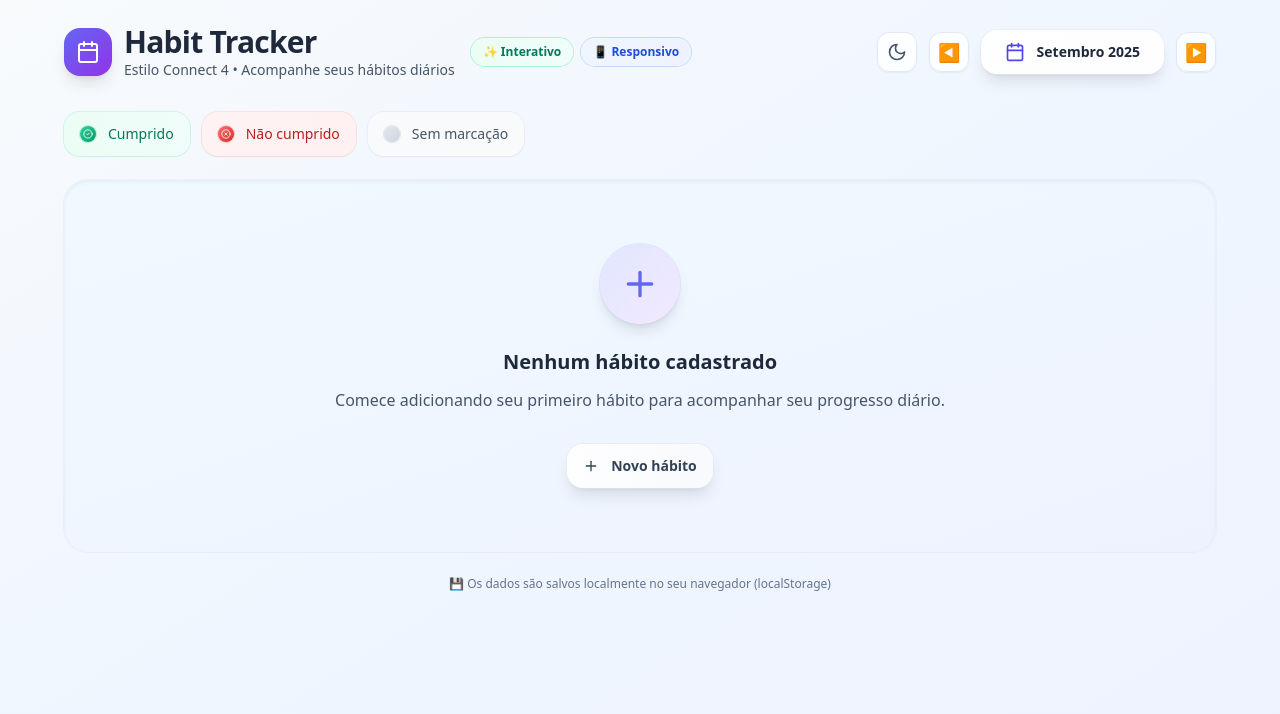
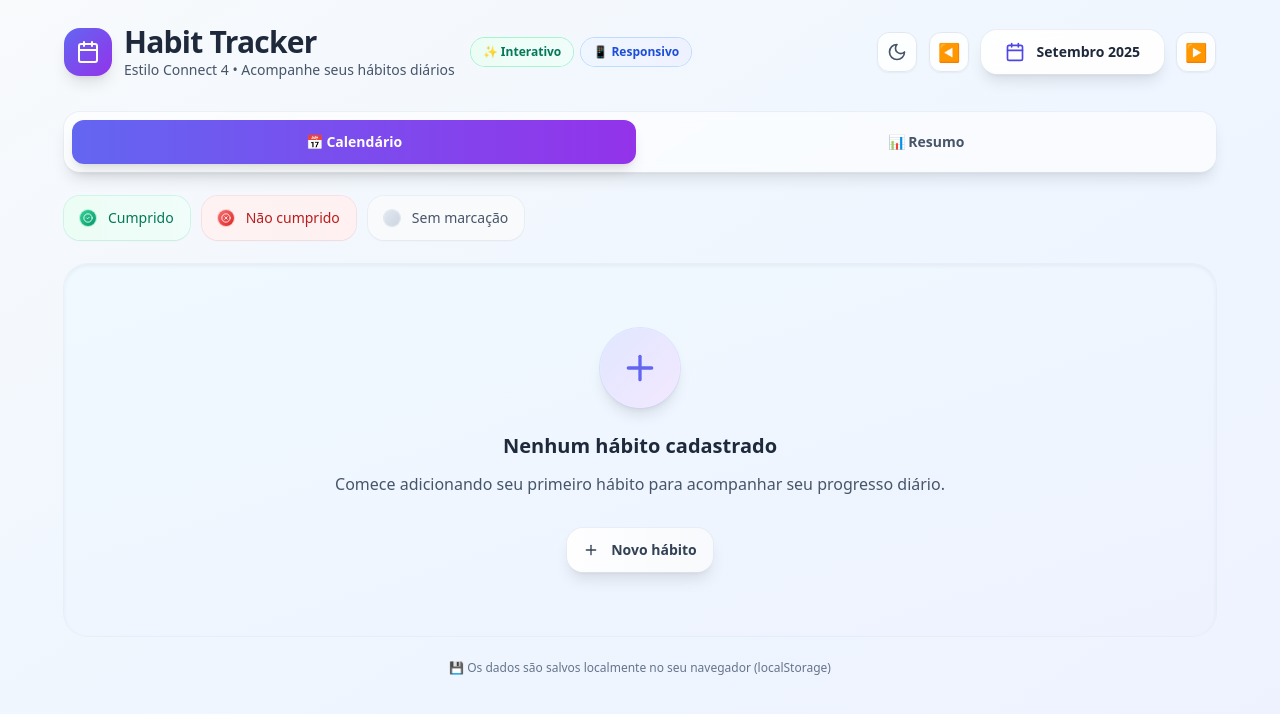
Before and after one commit to ssantznh/habit-tracker-lig-4, a Next.js app: page / in a window 1280 px wide. Shown: the top 714 px of the page. Built offline with nearby package versions, Linux system fonts and the light colour scheme.

Commit message:
Add summary tab functionality and refactor tab navigation in ConnectFourHabitTracker

```diff
--- a/app/page.js
+++ b/app/page.js
@@ -37,6 +37,7 @@ export default function ConnectFourHabitTracker() {
   const [records, setRecords] = useState({});
   const [darkMode, setDarkMode] = useState(false);
   const [isLoaded, setIsLoaded] = useState(false);
+  const [activeTab, setActiveTab] = useState('calendar'); // 'calendar' or 'summary'
 
   // Load data from localStorage on mount
   useEffect(() => {
@@ -149,6 +150,31 @@ export default function ConnectFourHabitTracker() {
       missed,
       totalMarked,
       pct: totalMarked ? Math.round((done / totalMarked) * 100) : 0,
+    };
+  };
+
+  // Calculate total cumprido across all months for unbroken habits
+  const getHabitSummary = (habitId) => {
+    let totalCumprido = 0;
+    let isBroken = false;
+
+    // Check all months in records
+    Object.values(records).forEach(monthData => {
+      const habitData = monthData[habitId];
+      if (habitData) {
+        Object.values(habitData).forEach(status => {
+          if (status === "done") {
+            totalCumprido++;
+          } else if (status === "missed") {
+            isBroken = true;
+          }
+        });
+      }
+    });
+
+    return {
+      totalCumprido: isBroken ? 0 : totalCumprido, // Only count if not broken
+      isBroken
     };
   };
 
@@ -385,6 +411,136 @@ export default function ConnectFourHabitTracker() {
     );
   }
 
+  // Summary tab component
+  function SummaryTab() {
+    const unbrokenHabits = habits.filter(habit => {
+      const summary = getHabitSummary(habit.id);
+      return !summary.isBroken && summary.totalCumprido > 0;
+    });
+
+    const totalCumprido = unbrokenHabits.reduce((sum, habit) => {
+      const summary = getHabitSummary(habit.id);
+      return sum + summary.totalCumprido;
+    }, 0);
+
+    if (habits.length === 0) {
+      return <EmptyState />;
+    }
+
+    return (
+      <motion.div
+        initial={{ opacity: 0, y: 20 }}
+        animate={{ opacity: 1, y: 0 }}
+        transition={{ duration: 0.6, delay: 0.3 }}
+        className="space-y-6"
+      >
+        {/* Summary Header */}
+        <div className="rounded-3xl bg-gradient-to-br from-white/80 to-slate-50/80 p-6 shadow-2xl ring-1 ring-slate-200/50 backdrop-blur-sm">
+          <div className="text-center">
+            <h2 className="mb-2 text-2xl font-bold text-slate-800">Resumo dos Hábitos</h2>
+            <p className="text-slate-600 mb-4">Total de dias cumpridos sem interrupção</p>
+            <div className="inline-flex items-center gap-3 rounded-2xl bg-gradient-to-r from-emerald-50 to-teal-50 px-6 py-4 shadow-lg ring-1 ring-emerald-200/50">
+              <CheckCircle2 className="h-8 w-8 text-emerald-600" />
+              <div>
+                <div className="text-3xl font-bold text-emerald-700">{totalCumprido}</div>
+                <div className="text-sm font-medium text-emerald-600">dias cumpridos</div>
+              </div>
+            </div>
+          </div>
+        </div>
+
+        {/* Habit Cards */}
+        {unbrokenHabits.length === 0 ? (
+          <motion.div
+            initial={{ opacity: 0, scale: 0.95 }}
+            animate={{ opacity: 1, scale: 1 }}
+            transition={{ duration: 0.5 }}
+            className="rounded-3xl bg-gradient-to-br from-amber-50 via-orange-50 to-red-50 p-12 shadow-inner ring-1 ring-amber-200/50"
+          >
+            <div className="text-center">
+              <div className="mx-auto mb-6 flex h-20 w-20 items-center justify-center rounded-full bg-gradient-to-br from-amber-100 to-orange-100 shadow-lg ring-1 ring-amber-200/50">
+                <XCircle className="h-10 w-10 text-amber-500" />
+              </div>
+              <h3 className="mb-3 text-xl font-bold text-amber-800">Nenhum hábito ininterrupto</h3>
+              <p className="text-amber-600">
+                Todos os hábitos foram quebrados em algum momento. Mantenha a consistência para ver o resumo!
+              </p>
+            </div>
+          </motion.div>
+        ) : (
+          <div className="grid gap-4 md:grid-cols-2 lg:grid-cols-3">
+            {unbrokenHabits.map((habit, index) => {
+              const summary = getHabitSummary(habit.id);
+              return (
+                <motion.div
+                  key={habit.id}
+                  initial={{ opacity: 0, y: 20 }}
+                  animate={{ opacity: 1, y: 0 }}
+                  transition={{ duration: 0.4, delay: 0.1 * index }}
+                  className="group relative overflow-hidden rounded-2xl bg-gradient-to-br from-white/90 to-slate-50/90 p-6 shadow-lg ring-1 ring-slate-200/50 backdrop-blur-sm transition-all hover:shadow-xl hover:ring-indigo-300/50"
+                >
+                  <div className="flex items-start justify-between">
+                    <div className="flex-1">
+                      <h3 className="mb-2 text-lg font-bold text-slate-800 group-hover:text-indigo-700 transition-colors">
+                        {habit.name}
+                      </h3>
+                      <div className="flex items-center gap-3">
+                        <div className="flex items-center gap-2 rounded-full bg-emerald-50 px-3 py-1.5 text-emerald-700 ring-1 ring-emerald-200/50">
+                          <CheckCircle2 className="h-4 w-4" />
+                          <span className="text-sm font-semibold">{summary.totalCumprido}</span>
+                        </div>
+                        <span className="text-xs text-slate-500">dias cumpridos</span>
+                      </div>
+                    </div>
+                    <div className="flex h-12 w-12 items-center justify-center rounded-full bg-gradient-to-br from-emerald-100 to-teal-100 shadow-sm ring-1 ring-emerald-200/50">
+                      <CheckCircle2 className="h-6 w-6 text-emerald-600" />
+                    </div>
+                  </div>
+
+                  {/* Progress bar */}
+                  <div className="mt-4">
+                    <div className="mb-1 flex justify-between text-xs text-slate-500">
+                      <span>Progresso</span>
+                      <span>{summary.totalCumprido} dias</span>
+                    </div>
+                    <div className="h-2 rounded-full bg-slate-200">
+                      <motion.div
+                        initial={{ width: 0 }}
+                        animate={{ width: `${Math.min((summary.totalCumprido / 30) * 100, 100)}%` }}
+                        transition={{ duration: 0.8, delay: 0.2 + index * 0.1 }}
+                        className="h-full rounded-full bg-gradient-to-r from-emerald-400 to-teal-500"
+                      />
+                    </div>
+                  </div>
+
+                  {/* Subtle glow effect */}
+                  <div className="absolute inset-0 rounded-2xl bg-gradient-to-r from-emerald-500/0 to-teal-500/0 opacity-0 blur-sm transition-opacity group-hover:opacity-10" />
+                </motion.div>
+              );
+            })}
+          </div>
+        )}
+
+        {/* Broken habits info */}
+        {habits.length > unbrokenHabits.length && (
+          <motion.div
+            initial={{ opacity: 0, y: 10 }}
+            animate={{ opacity: 1, y: 0 }}
+            transition={{ duration: 0.5, delay: 0.4 }}
+            className="rounded-2xl bg-gradient-to-r from-slate-50 to-gray-50 p-4 shadow-sm ring-1 ring-slate-200/50"
+          >
+            <div className="flex items-center gap-3 text-sm text-slate-600">
+              <XCircle className="h-4 w-4 text-slate-400" />
+              <span>
+                {habits.length - unbrokenHabits.length} hábito(s) foram quebrados e não aparecem no resumo
+              </span>
+            </div>
+          </motion.div>
+        )}
+      </motion.div>
+    );
+  }
+
   // Empty state component
   function EmptyState() {
     return (
@@ -525,6 +681,44 @@ export default function ConnectFourHabitTracker() {
           </div>
         </motion.div>
 
+        {/* Tab Navigation */}
+        <motion.div
+          initial={{ opacity: 0, y: 10 }}
+          animate={{ opacity: 1, y: 0 }}
+          transition={{ duration: 0.5, delay: 0.1 }}
+          className="mb-6"
+        >
+          <div className="flex gap-2 rounded-2xl bg-white/60 p-2 shadow-lg ring-1 ring-slate-200/50 backdrop-blur-sm">
+            <motion.button
+              onClick={() => setActiveTab('calendar')}
+              className={`flex-1 rounded-xl px-4 py-3 text-sm font-semibold transition-all ${
+                activeTab === 'calendar'
+                  ? 'bg-gradient-to-r from-indigo-500 to-purple-600 text-white shadow-lg'
+                  : 'text-slate-600 hover:bg-slate-100'
+              }`}
+              whileHover={{ scale: 1.02 }}
+              whileTap={{ scale: 0.98 }}
+            >
+              📅 Calendário
+            </motion.button>
+            <motion.button
+              onClick={() => setActiveTab('summary')}
+              className={`flex-1 rounded-xl px-4 py-3 text-sm font-semibold transition-all ${
+                activeTab === 'summary'
+                  ? 'bg-gradient-to-r from-indigo-500 to-purple-600 text-white shadow-lg'
+                  : 'text-slate-600 hover:bg-slate-100'
+              }`}
+              whileHover={{ scale: 1.02 }}
+              whileTap={{ scale: 0.98 }}
+            >
+              📊 Resumo
+            </motion.button>
+          </div>
+        </motion.div>
+
+        {/* Main Content */}
+        {activeTab === 'calendar' ? (
+          <>
             {/* Legend */}
             <motion.div
               initial={{ opacity: 0, y: 10 }}
@@ -646,6 +840,10 @@ export default function ConnectFourHabitTracker() {
                 </motion.button>
               </motion.div>
             )}
+          </>
+        ) : (
+          <SummaryTab />
+        )}
 
         {/* Subtext */}
         <motion.div
```
Lines whose indentation alone changed are shown as unchanged.
